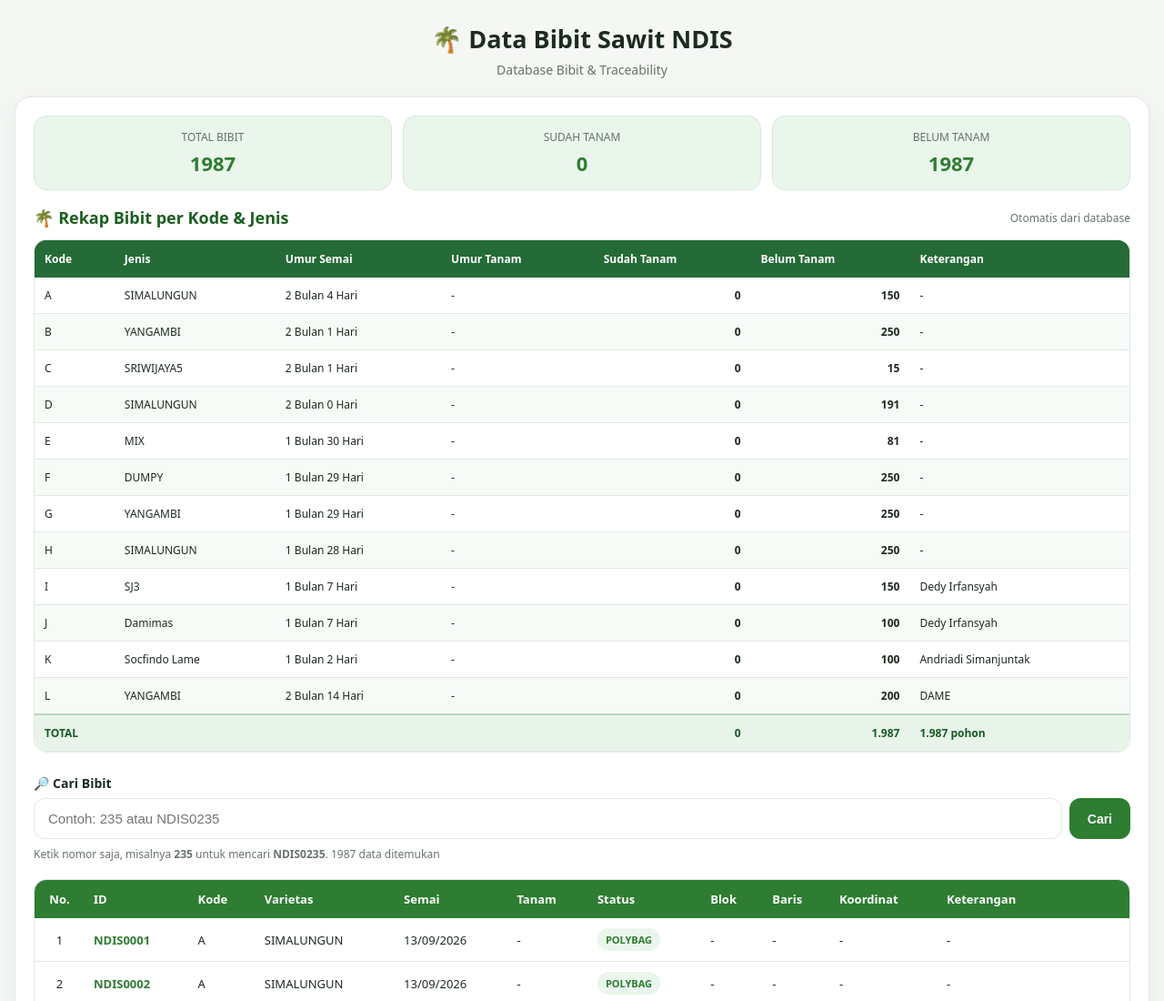
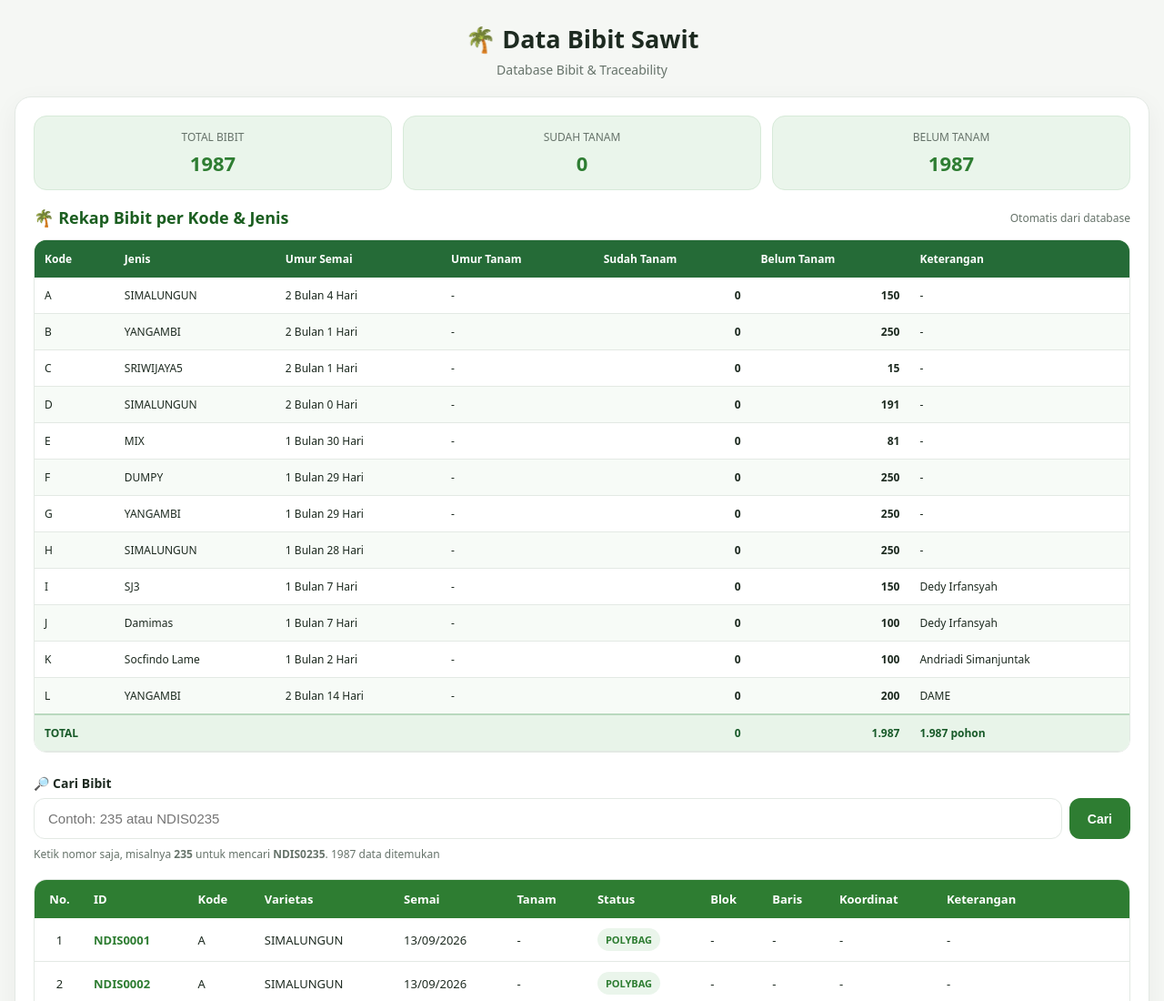
Before and after one commit to duniandis/mysawit, a plain HTML site: page index.html in a window 1280 px wide. Shown: the top 1100 px of the page at 91% size. Drawn offline with Linux system fonts and the light colour scheme.

Commit message:
Update index.html

```diff
--- a/index.html
+++ b/index.html
@@ -550,7 +550,7 @@ tbody tr:last-child td{
 <main class="wrap">
 
   <div class="brand">
-    <h1>🌴 Data Bibit Sawit NDIS</h1>
+    <h1>🌴 Data Bibit Sawit</h1>
     <p>Database Bibit & Traceability</p>
   </div>
 
```
